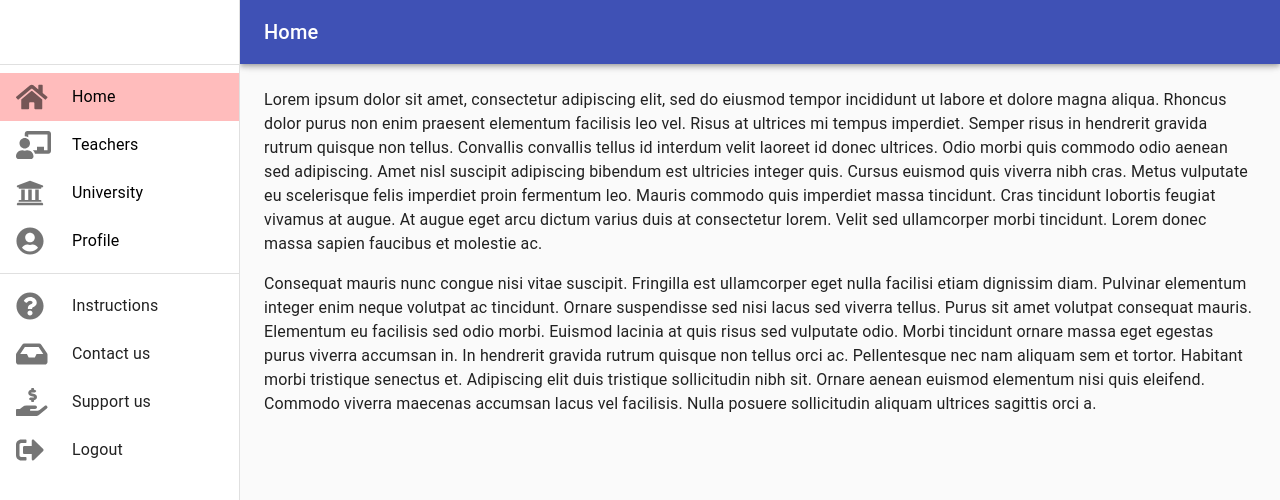
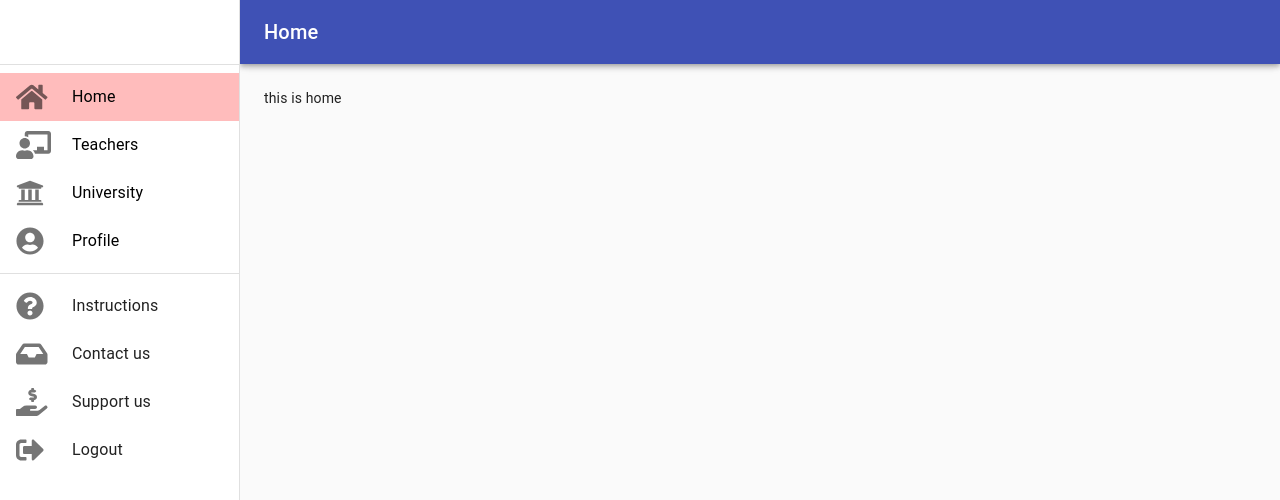
Before and after one commit to chinmaykhamkar/LoR, a React (Create React App) app in the folder client/: page /student/home in a window 1280 px wide. Shown: the top 500 px of the page. Built offline with nearby package versions, Linux system fonts and the light colour scheme; sample sign-in values are in the browser's storage.

Commit message:
logout added

```diff
--- a/client/src/components/common/resDrawer.js
+++ b/client/src/components/common/resDrawer.js
@@ -1,4 +1,5 @@
 import React from 'react';
+import { Redirect, Route, useHistory } from 'react-router-dom';
 import PropTypes from 'prop-types';
 import AppBar from '@material-ui/core/AppBar';
 import Button from '@material-ui/core/Button';
@@ -21,6 +22,12 @@ import { makeStyles, useTheme } from '@material-ui/core/styles';
 import { FontAwesomeIcon } from '@fortawesome/react-fontawesome';
 import { faHome, faChalkboardTeacher, faUniversity, faUserCircle, faQuestionCircle, faSignOutAlt, faHandHoldingUsd, faInbox } from '@fortawesome/free-solid-svg-icons';
 import './resDrawer.css'
+import HomeComp from '../student/screens/js/HomeComp';
+import TeacherComp from '../student/screens/js/TeacherComp';
+import UniversityComp from '../student/screens/js/UniversityComp';
+import ProfileComp from '../student/screens/js/ProfileComp'
+import LoginScreen from '../student/screens/js/LoginScreen';
+
 const drawerWidth = 240;
 var color = localStorage.getItem('studentColor');
 const useStyles = makeStyles((theme) => ({
@@ -64,6 +71,7 @@ const useStyles = makeStyles((theme) => ({
 }));
 
 const ResponsiveDrawer = (props) => {
+  const history = useHistory();
   const { window } = props;
   const classes = useStyles();
   const theme = useTheme();
@@ -74,7 +82,10 @@ const ResponsiveDrawer = (props) => {
   };
 
   const logoutHandler = () => {
-    console.log(localStorage.getItem('authToken'))
+    const token = localStorage.getItem('authToken');
+    localStorage.removeItem('authToken');
+    history.push('/student/login');
+
   }
 
   const drawer = (
@@ -150,7 +161,7 @@ const ResponsiveDrawer = (props) => {
   return (
     <div className={classes.root}>
       <CssBaseline />
-      <AppBar style={{backgroundColor:color}} position="fixed" className={classes.appBar}>
+      <AppBar style={{ backgroundColor: color }} position="fixed" className={classes.appBar}>
         <Toolbar>
           <IconButton
             color="inherit"
@@ -199,29 +210,11 @@ const ResponsiveDrawer = (props) => {
       </nav>
       <main className={classes.content}>
         <div className={classes.toolbar} />
-        <Typography paragraph>
-          Lorem ipsum dolor sit amet, consectetur adipiscing elit, sed do eiusmod tempor incididunt
-          ut labore et dolore magna aliqua. Rhoncus dolor purus non enim praesent elementum
-          facilisis leo vel. Risus at ultrices mi tempus imperdiet. Semper risus in hendrerit
-          gravida rutrum quisque non tellus. Convallis convallis tellus id interdum velit laoreet id
-          donec ultrices. Odio morbi quis commodo odio aenean sed adipiscing. Amet nisl suscipit
-          adipiscing bibendum est ultricies integer quis. Cursus euismod quis viverra nibh cras.
-          Metus vulputate eu scelerisque felis imperdiet proin fermentum leo. Mauris commodo quis
-          imperdiet massa tincidunt. Cras tincidunt lobortis feugiat vivamus at augue. At augue eget
-          arcu dictum varius duis at consectetur lorem. Velit sed ullamcorper morbi tincidunt. Lorem
-          donec massa sapien faucibus et molestie ac.
-        </Typography>
-        <Typography paragraph>
-          Consequat mauris nunc congue nisi vitae suscipit. Fringilla est ullamcorper eget nulla
-          facilisi etiam dignissim diam. Pulvinar elementum integer enim neque volutpat ac
-          tincidunt. Ornare suspendisse sed nisi lacus sed viverra tellus. Purus sit amet volutpat
-          consequat mauris. Elementum eu facilisis sed odio morbi. Euismod lacinia at quis risus sed
-          vulputate odio. Morbi tincidunt ornare massa eget egestas purus viverra accumsan in. In
-          hendrerit gravida rutrum quisque non tellus orci ac. Pellentesque nec nam aliquam sem et
-          tortor. Habitant morbi tristique senectus et. Adipiscing elit duis tristique sollicitudin
-          nibh sit. Ornare aenean euismod elementum nisi quis eleifend. Commodo viverra maecenas
-          accumsan lacus vel facilisis. Nulla posuere sollicitudin aliquam ultrices sagittis orci a.
-        </Typography>
+        {props.name == 'Home' && <HomeComp />}
+        {props.name == 'Teachers' && <TeacherComp />}
+        {props.name == 'University' && <UniversityComp />}
+        {props.name == 'Profile' && <ProfileComp />}
+
       </main>
     </div>
   );
--- /dev/null
+++ b/client/src/components/student/screens/js/HomeComp.js
@@ -0,0 +1,11 @@
+import React from 'react'
+
+const HomeComp = () => {
+    return (
+        <div>
+            this is home
+        </div>
+    )
+}
+
+export default HomeComp
--- /dev/null
+++ b/client/src/components/student/screens/js/ProfileComp.js
@@ -0,0 +1,11 @@
+import React from 'react'
+
+const ProfileComp = () => {
+    return (
+        <div>
+            profile
+        </div>
+    )
+}
+
+export default ProfileComp
--- /dev/null
+++ b/client/src/components/student/screens/js/TeacherComp.js
@@ -0,0 +1,11 @@
+import React from 'react'
+
+const TeacherComp = () => {
+    return (
+        <div>
+            teacher
+        </div>
+    )
+}
+
+export default TeacherComp
--- /dev/null
+++ b/client/src/components/student/screens/js/UniversityComp.js
@@ -0,0 +1,11 @@
+import React from 'react'
+
+const UniversityComp = () => {
+    return (
+        <div>
+            uni
+        </div>
+    )
+}
+
+export default UniversityComp
```
